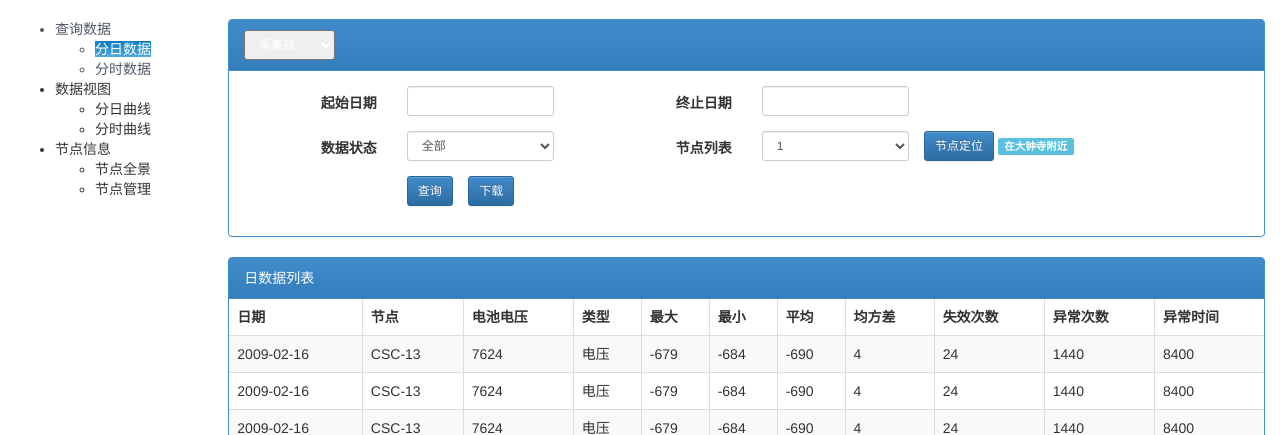
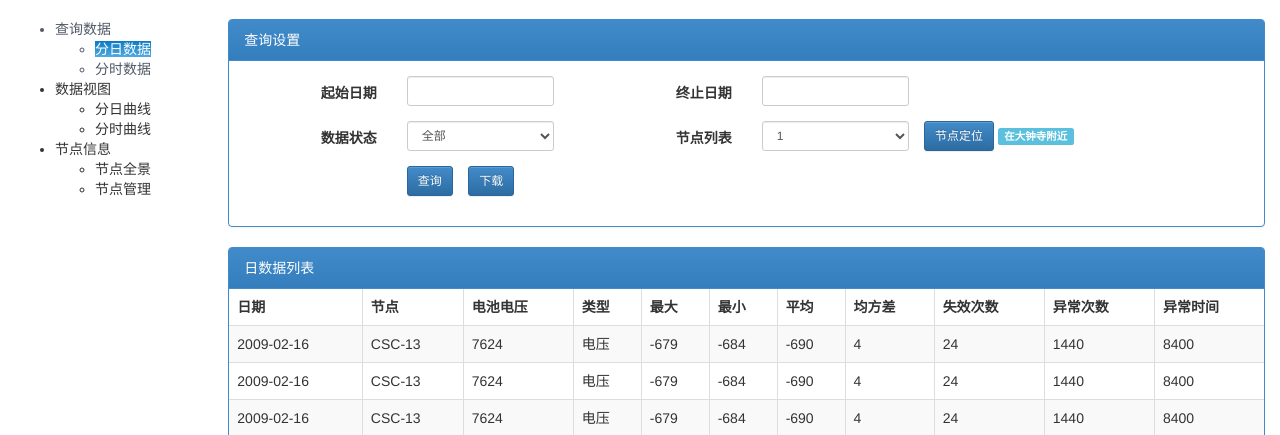
Before and after one commit to cash2one/vm, a Django app: page / in a window 1280 px wide. Shown: the part 51-486 px from the top of the page. Run offline with Django 3.2, Linux system fonts and the light colour scheme; some libraries are stand-ins or nearby versions.

Commit message:
change panel-header

```diff
--- a/website/templates/website/query_data_daily.html
+++ b/website/templates/website/query_data_daily.html
@@ -39,12 +39,7 @@
 
 {% block main %}
 <div class="panel panel-primary">
-  <div class="panel-heading">
-    <select class="input-sm">
-      <option>采集器</option>
-      <option>恒电位移</option>
-    </select>
-  </div>
+  <div class="panel-heading">查询设置</div>
   <div class="panel-body">
     <form class="form-horizontal" role="form">
       <div class="row">
```
